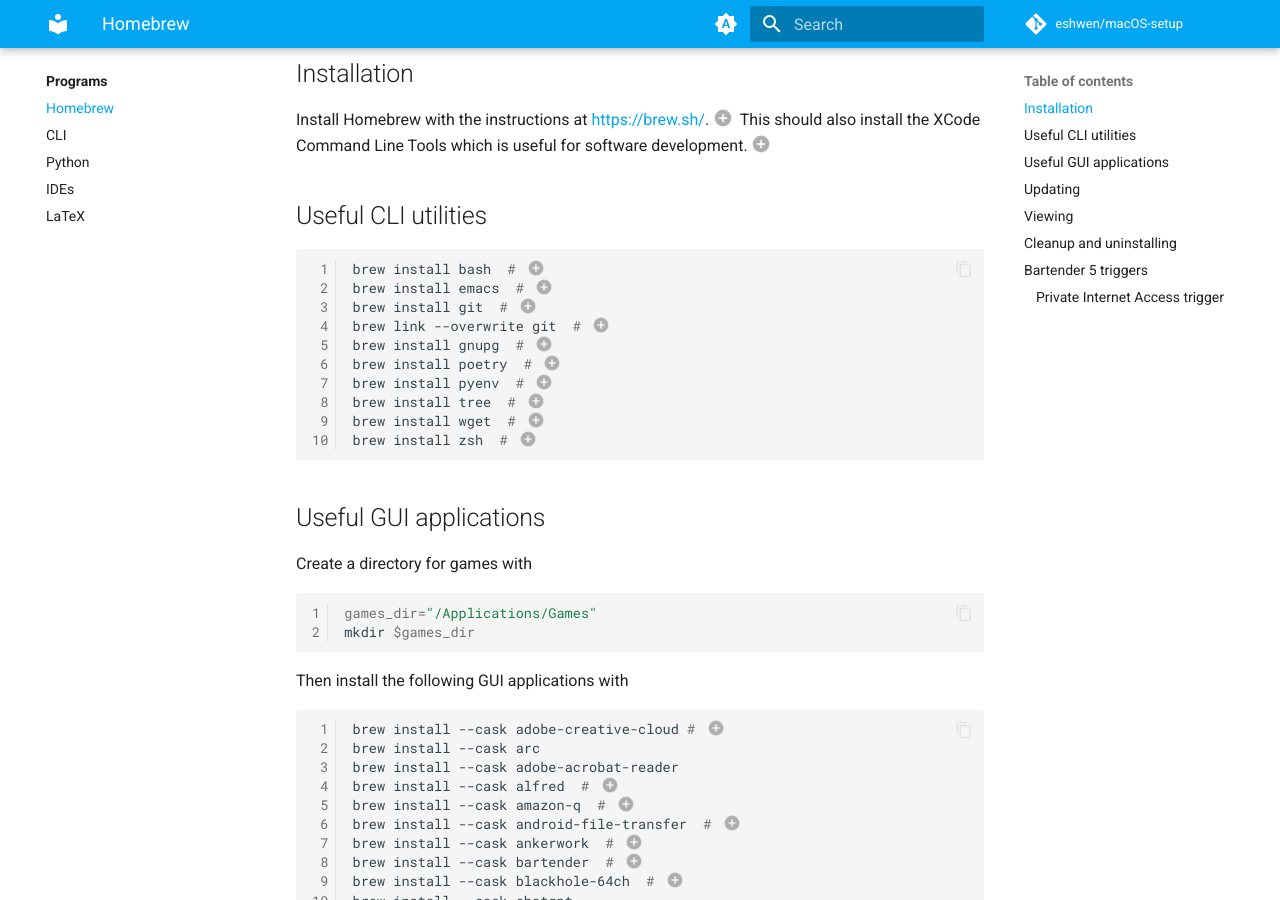
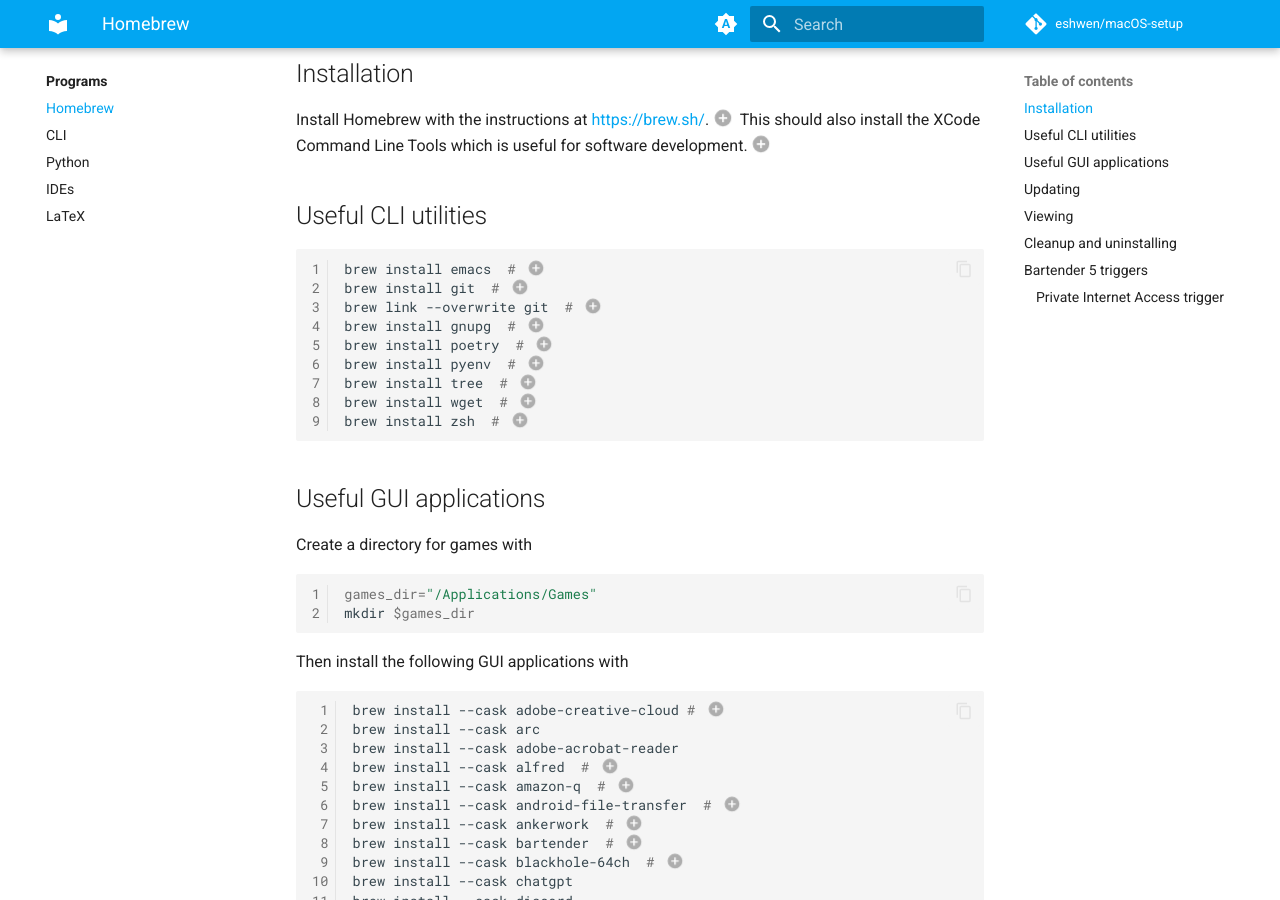
Before and after one commit to eshwen/macOS-setup, an MkDocs documentation site: the page built from docs/programs/homebrew.md, in a window 1280 px wide and 900 px high, scrolled down 330 px. Built offline with MkDocs 1.6.1 and Material for MkDocs 9.7.7, drawn with Linux system fonts in a browser that asks for light colours; comment, search, counter and statistics services are not loaded; the version menu is left out.

Commit message:
Drop bash as a CLI utility

````diff
--- a/docs/programs/homebrew.md
+++ b/docs/programs/homebrew.md
@@ -15,28 +15,26 @@
 ## Useful CLI utilities
 
 ```sh
-brew install bash  # (1)
-brew install emacs  # (2)
-brew install git  # (3)
-brew link --overwrite git  # (4)
-brew install gnupg  # (5)
-brew install poetry  # (6)
-brew install pyenv  # (7)
-brew install tree  # (8)
-brew install wget  # (9)
-brew install zsh  # (10)
+brew install emacs  # (1)
+brew install git  # (2)
+brew link --overwrite git  # (3)
+brew install gnupg  # (4)
+brew install poetry  # (5)
+brew install pyenv  # (6)
+brew install tree  # (7)
+brew install wget  # (8)
+brew install zsh  # (9)
 ```
 
-1. For a newer version than that bundled with macOS.
-2. Since it's not provided by default as of macOS Catalina. If I can't run emacs after it's been installed, do `brew reinstall --cask --no-quarantine emacs`.
-3. For a newer version than that bundled with macOS.
-4. So it's linked by default instead of the version bundled with macOS.
-5. GPG key generation utility (for signing Git commits).
-6. For Python project management.
-7. Best way of managing Python installs on Mac.
-8. Show directory trees (use `-L <levels>` options to show set number of levels).
-9. For `wget` command, like on linux.
-10. For a newer version than that bundled with macOS.
+1. Since it's not provided by default as of macOS Catalina. If I can't run emacs after it's been installed, do `brew reinstall --cask --no-quarantine emacs`.
+2. For a newer version than that bundled with macOS.
+3. So it's linked by default instead of the version bundled with macOS.
+4. GPG key generation utility (for signing Git commits).
+5. For Python project management.
+6. Best way of managing Python installs on Mac.
+7. Show directory trees (use `-L <levels>` options to show set number of levels).
+8. For `wget` command, like on linux.
+9. For a newer version than that bundled with macOS.
 
 ## Useful GUI applications
 
````
